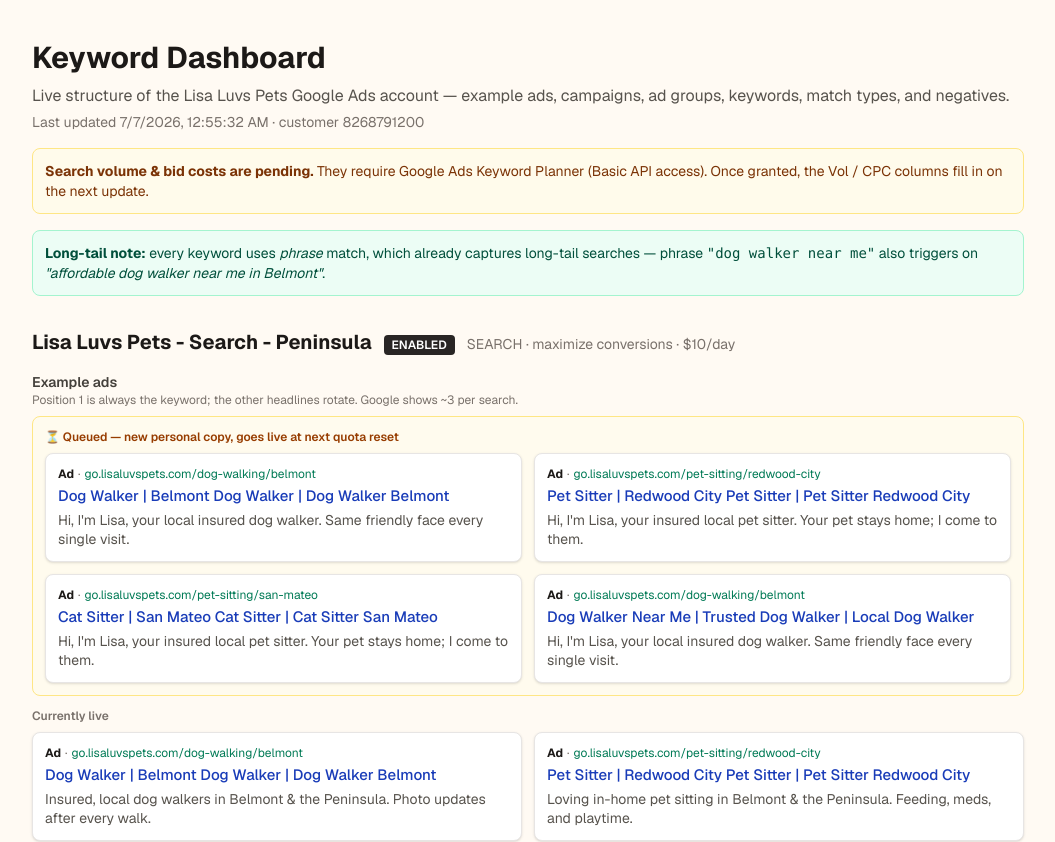
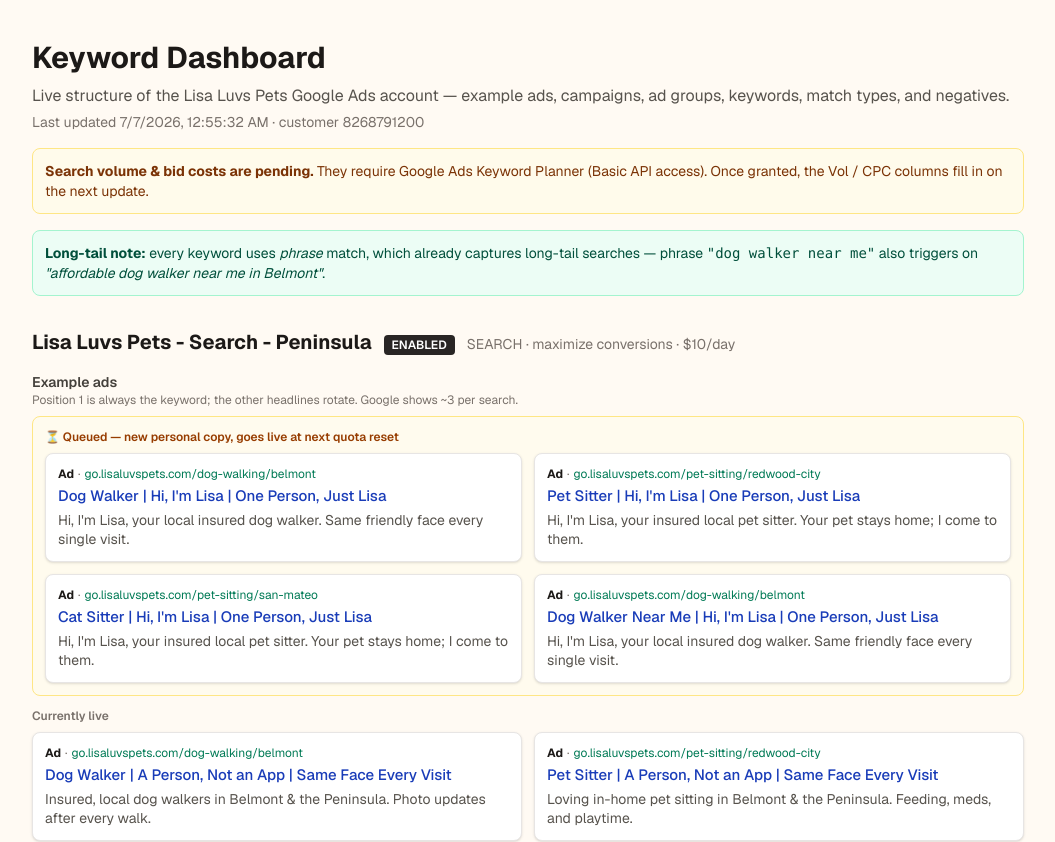
Before and after one commit to mrhits777/lisaluvspets-landing, a Next.js app: page /keywords in a window 1280 px wide. Shown: the top 842 px of the page, without its empty margins (112-1167 px from the left). Built offline with nearby package versions, Linux system fonts and the light colour scheme.

Commit message:
Ad preview: show keyword + 2 offers (realistic), not all 3 pins

```diff
--- a/src/app/keywords/page.tsx
+++ b/src/app/keywords/page.tsx
@@ -25,8 +25,10 @@
 /** A Google-search-style preview of an ad group's live ad. */
 function AdPreview({ ad, url }: { ad?: Ad; url: string }) {
   if (!ad) return null;
-  const hs = [...ad.headlines.filter((h) => h.pinned), ...ad.headlines.filter((h) => !h.pinned)]
-    .slice(0, 3).map((h) => h.text);
+  const pinned = ad.headlines.filter((h) => h.pinned).map((h) => h.text);
+  const unpinned = ad.headlines.filter((h) => !h.pinned).map((h) => h.text);
+  // realistic: 1 keyword headline in slot 1 + 2 rotating offers (not all 3 pins)
+  const hs = [pinned[0], unpinned[0], unpinned[1]].filter(Boolean);
   const disp = url.replace(/^https?:\/\//, "");
   return (
     <div className="rounded-lg border border-stone-200 bg-white p-3 shadow-sm">
```
